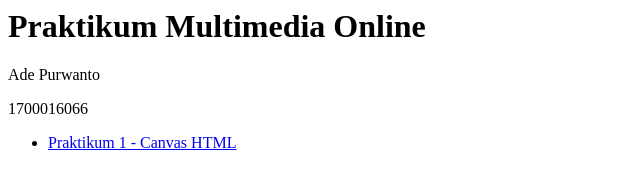
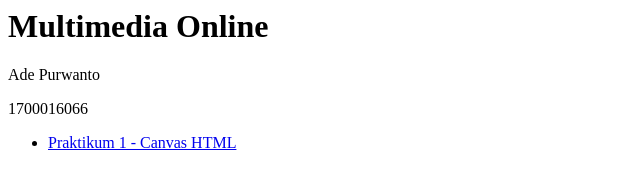
Before and after one commit to adepurwanto1700016066/Multimedia-Online, a plain HTML site: page index.html in a window 1280 px wide. Shown: the whole page, without its empty margins (0-640 px from the left). Drawn offline with Linux system fonts and the light colour scheme.

Commit message:
Update index.html

```diff
--- a/index.html
+++ b/index.html
@@ -3,7 +3,7 @@
 <title>Multimedia Online</title>
 </head>
 <body>
-<h1>Praktikum Multimedia Online</h1>
+<h1>Multimedia Online</h1>
 <p>Ade Purwanto</p>
 <p>1700016066</p>
 <ul>
```
